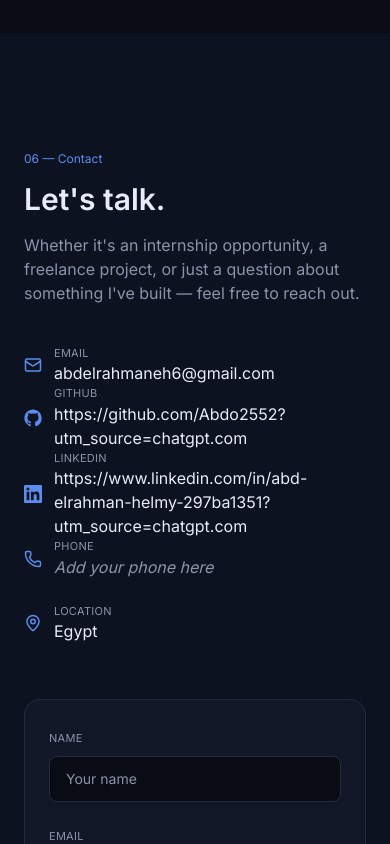
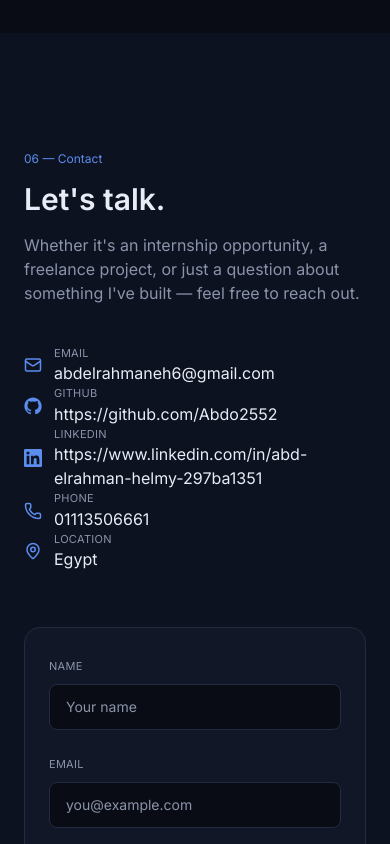
Before and after one commit to Abdo2552/abdelrahman-portfolio, a React (Vite) app: page / in a window 390 px wide. Shown: the part 11156-12000 px from the top of the page. Built offline with nearby package versions, Linux system fonts and the light colour scheme.

Commit message:
Add phone number to contact

```diff
--- a/src/data/profile.js
+++ b/src/data/profile.js
@@ -1,6 +1,4 @@
 // Edit your personal info here. This file feeds the whole site.
-
-import { Phone } from "lucide-react";
 
 export const profile = {
   name: "Abdelrahman Ehab Helmy",
@@ -10,13 +8,15 @@
   department: "Software Engineering",
   gradYear: "2027",
   location: "Egypt",
-  email: "abdelrahmaneh6@gmail.com", // TODO: add your email
-  github: "https://github.com/Abdo2552?utm_source=chatgpt.com",
-  linkedin: "https://www.linkedin.com/in/abd-elrahman-helmy-297ba1351?utm_source=chatgpt.com",
-  Phone: "+20 1113506661", // TODO: add your phone number
-  // TODO: add your LinkedIn profile URL
+
+  email: "abdelrahmaneh6@gmail.com",
+
+  github: "https://github.com/Abdo2552",
+
+  linkedin: "https://www.linkedin.com/in/abd-elrahman-helmy-297ba1351",
+
+  phone: "01113506661",
 };
-
 export const skills = {
   Programming: [
     "Java",
```
